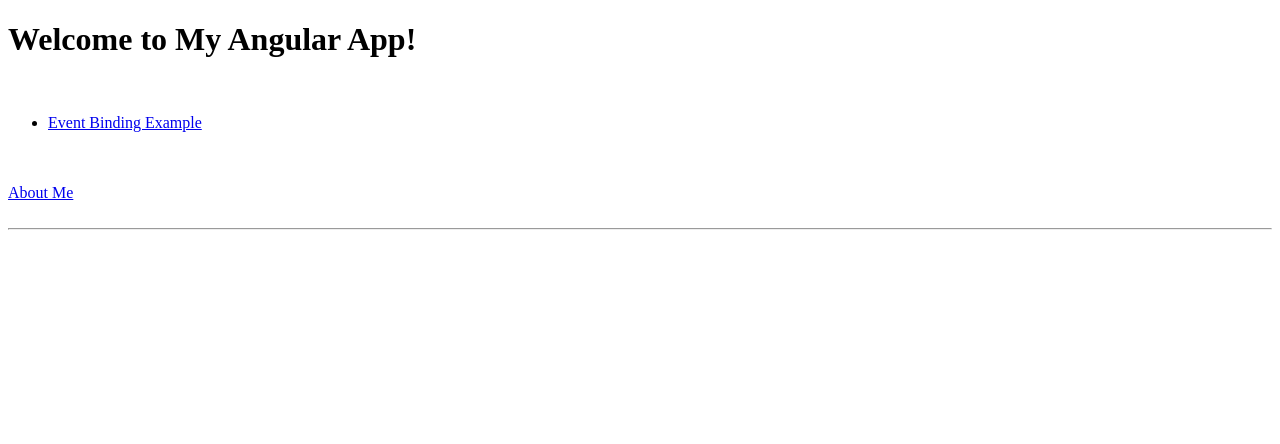
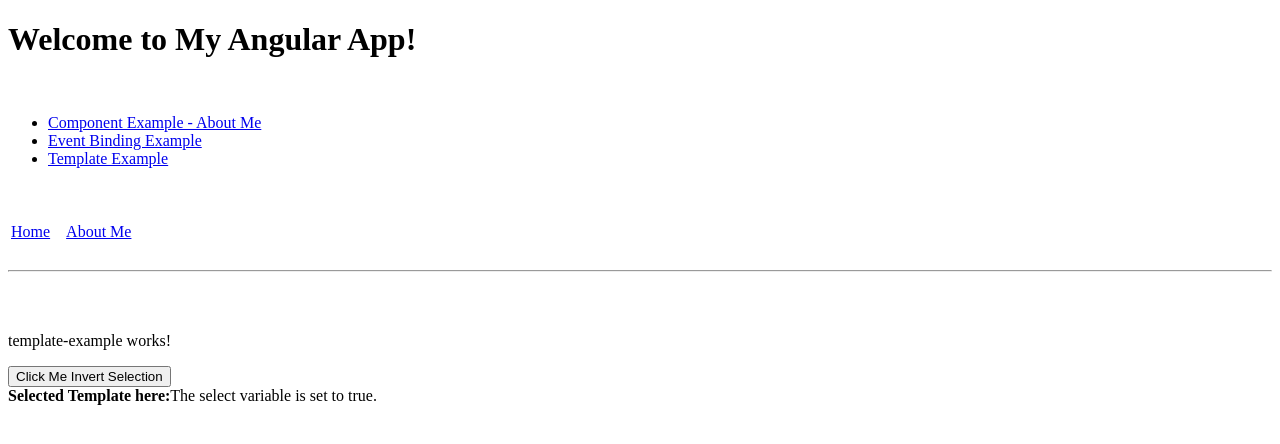
Before and after one commit to mahendra-s/my-angular-practice-app, an Angular app: page /template-example in a window 1280 px wide. Before the commit this address led to /. Shown: the top 444 px of the page. Built offline with nearby package versions, Linux system fonts and the light colour scheme.

Commit message:
template example added

```diff
--- a/src/app/app-routing.module.ts
+++ b/src/app/app-routing.module.ts
@@ -3,11 +3,13 @@ import { RouterModule, Routes } from '@angular/router';
 import { HomeComponent } from './home/home.component';
 import { AboutMeComponent } from './about-me/about-me.component';
 import { EventBindingExampleComponent } from './event-binding-example/event-binding-example.component';
+import { TemplateExampleComponent } from './template-example/template-example.component';
 
 const routes: Routes = [
   {path: 'home', component: HomeComponent},
   {path: 'about', component: AboutMeComponent},
-  {path: 'event-binding-example', component: EventBindingExampleComponent}
+  {path: 'event-binding-example', component: EventBindingExampleComponent},
+  {path: 'template-example', component: TemplateExampleComponent}
 ];
 
 @NgModule({
--- a/src/app/app.module.ts
+++ b/src/app/app.module.ts
@@ -6,13 +6,15 @@ import { AppComponent } from './app.component';
 import { HomeComponent } from './home/home.component';
 import { AboutMeComponent } from './about-me/about-me.component';
 import { EventBindingExampleComponent } from './event-binding-example/event-binding-example.component';
+import { TemplateExampleComponent } from './template-example/template-example.component';
 
 @NgModule({
   declarations: [
     AppComponent,
     HomeComponent,
     AboutMeComponent,
-    EventBindingExampleComponent
+    EventBindingExampleComponent,
+    TemplateExampleComponent
   ],
   imports: [
     BrowserModule,
--- a/src/app/home/home.component.html
+++ b/src/app/home/home.component.html
@@ -4,11 +4,21 @@
 <br/>
 <nav>
   <ul>
+    <li><a routerLink="/about">Component Example - About Me</a></li>
     <li><a routerLink="/event-binding-example">Event Binding Example</a></li>
+    <li><a routerLink="/template-example">Template Example</a></li>
   </ul>
   <br/><br/>
-  <a routerLink="/about">About Me</a>
+  <table>
+    <tr>
+      <td><a routerLink="/">Home</a></td>
+      <td>&nbsp;&nbsp;</td>
+      <td><a routerLink="/about">About Me</a></td>
+    </tr>
+  </table>
+
 </nav>
-<br/><hr/>
+<br/>
+<hr/>
 <br/><br/>
 <router-outlet></router-outlet>
--- /dev/null
+++ b/src/app/template-example/template-example.component.html
@@ -0,0 +1,7 @@
+<p>template-example works!</p>
+<button (click)="invertSelection($event)">Click Me Invert Selection</button>
+<div><b> Selected Template here:</b>
+  <span *ngIf="isSelected; then selected else notSelected"></span>
+  <ng-template #selected>The select variable is set to true.</ng-template>
+  <ng-template #notSelected>The select variable is set to false.</ng-template>
+</div>
--- /dev/null
+++ b/src/app/template-example/template-example.component.ts
@@ -0,0 +1,19 @@
+import { Component, OnInit } from '@angular/core';
+
+@Component({
+  selector: 'app-template-example',
+  templateUrl: './template-example.component.html',
+  styleUrls: ['./template-example.component.css']
+})
+export class TemplateExampleComponent implements OnInit {
+
+  isSelected = true;
+
+  constructor() { }
+
+  ngOnInit(): void { }
+
+  invertSelection(event: Event): void {
+    this.isSelected = !this.isSelected;
+  }
+}
```
Also changed, not shown: src/app/template-example/template-example.component.css (added), 1 other file (tests, documents, lock files or other folders).
